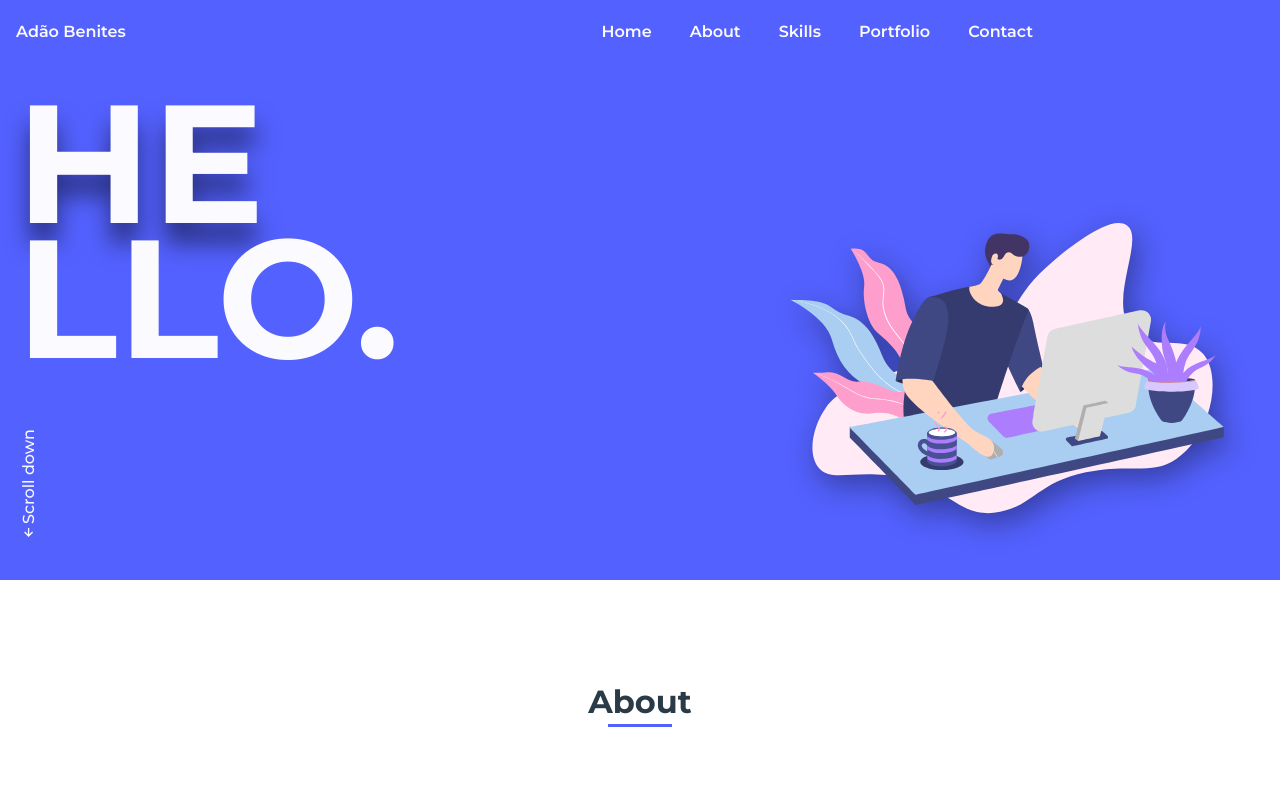
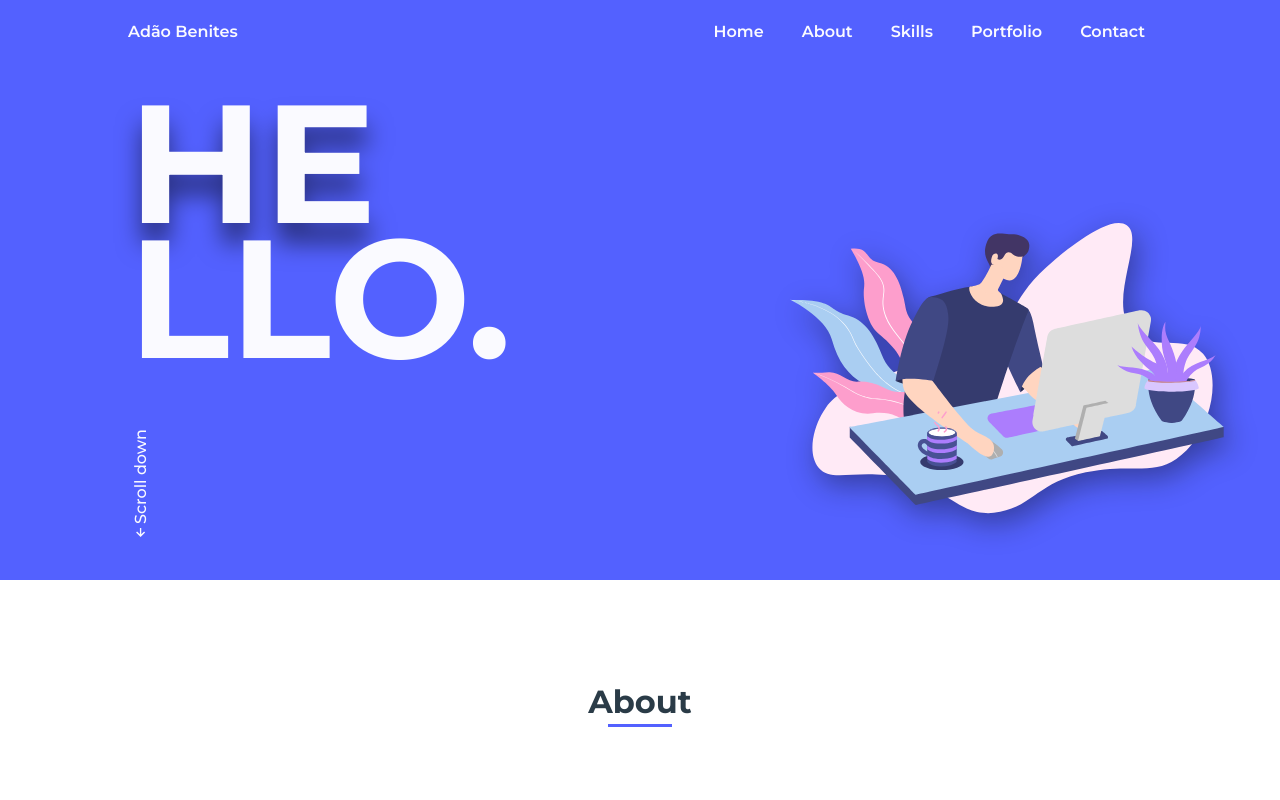
Before and after one commit to AdaoBJr/Portfolio, a React (Create React App) app: page / in a window 1280 px wide. Shown: the top 800 px of the page. Built offline with nearby package versions, Linux system fonts and the light colour scheme; the HTML template or start-up script is replaced by a standard one.

Commit message:
style: :sparkles: added @media 1024px

```diff
--- a/src/App.css
+++ b/src/App.css
@@ -617,3 +617,10 @@ img {
       justify-items: center;
   }
 }
+
+@media screen and (min-width: 1024px) {
+  .layoutGrid{
+      margin-left: auto;
+      margin-right: auto;
+  }
+}
```
